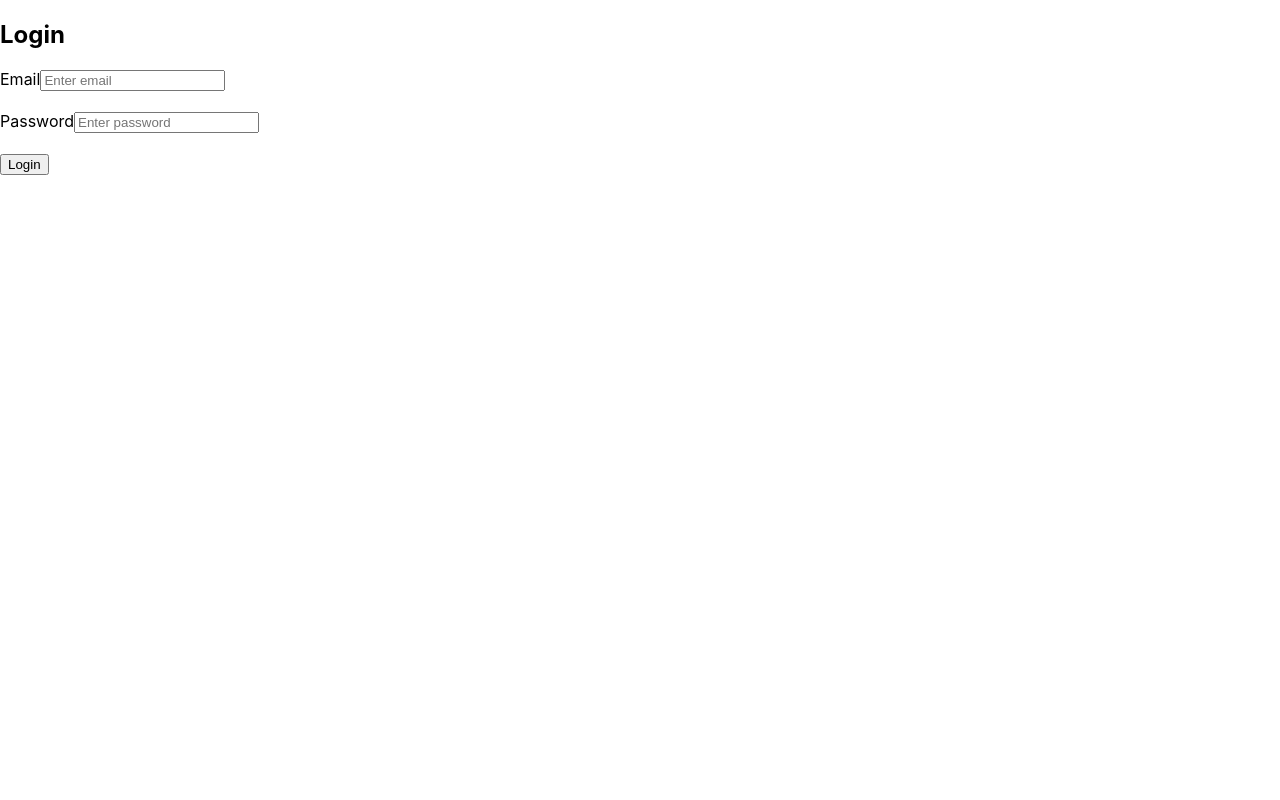
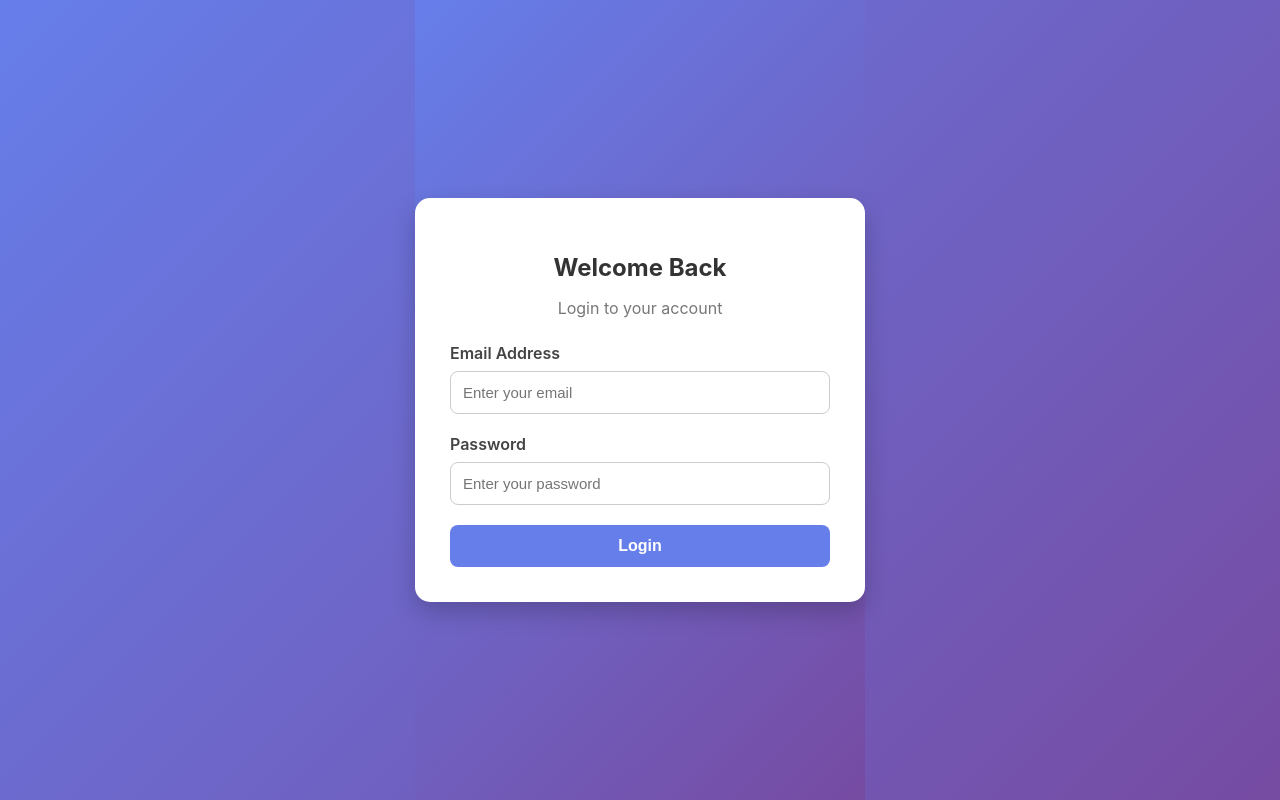
Before and after one commit to minasty/ai-clinical-decision-support-system, a React (Create React App) app in the folder frontend/: page /login in a window 1280 px wide. Built offline with nearby package versions, Linux system fonts and the light colour scheme; no server answers.

Commit message:
Refactor LoginForm layout and error handling
Refactor LoginForm component to improve structure and styling.

```diff
--- a/frontend/src/components/LoginForm.jsx
+++ b/frontend/src/components/LoginForm.jsx
@@ -3,6 +3,8 @@ import { useNavigate } from "react-router-dom";
 
 import { login as loginService } from "../services/authService";
 import { useAuth } from "../context/AuthContext";
+
+import "./LoginForm.css";
 
 function LoginForm() {
 
@@ -15,10 +17,9 @@ function LoginForm() {
     });
 
     const [loading, setLoading] = useState(false);
-
     const [error, setError] = useState("");
 
-    // Update input fields
+
     const handleChange = (e) => {
 
         setFormData({
@@ -28,7 +29,7 @@ function LoginForm() {
 
     };
 
-    // Submit login
+
     const handleSubmit = async (e) => {
 
         e.preventDefault();
@@ -38,10 +39,10 @@ function LoginForm() {
         if (!formData.email || !formData.password) {
 
             setError("Email and password are required.");
-
             return;
 
         }
+
 
         try {
 
@@ -49,11 +50,10 @@ function LoginForm() {
 
             const response = await loginService(formData);
 
-            // Save user in AuthContext
             login(response.user, response.token);
 
-            // Redirect to dashboard
             navigate("/dashboard");
+
 
         } catch (err) {
 
@@ -67,37 +67,46 @@ function LoginForm() {
 
     };
 
+
     return (
 
-        <div className="login-container">
+        <div className="login-page">
 
-            <h2>Login</h2>
+            <div className="login-card">
+
+                <h2>Welcome Back</h2>
+
+                <p className="login-subtitle">
+                    Login to your account
+                </p>
+
 
                 {error && (
-                <p style={{ color: "red" }}>
+                    <div className="error-message">
                         {error}
-                </p>
+                    </div>
                 )}
+
 
                 <form onSubmit={handleSubmit}>
 
-                <div>
 
-                    <label>Email</label>
+                    <div className="form-group">
+
+                        <label>Email Address</label>
 
                         <input
                             type="email"
                             name="email"
                             value={formData.email}
                             onChange={handleChange}
-                        placeholder="Enter email"
+                            placeholder="Enter your email"
                         />
 
                     </div>
 
-                <br />
 
-                <div>
+                    <div className="form-group">
 
                         <label>Password</label>
 
@@ -106,14 +115,15 @@ function LoginForm() {
                             name="password"
                             value={formData.password}
                             onChange={handleChange}
-                        placeholder="Enter password"
+                            placeholder="Enter your password"
                         />
 
                     </div>
 
-                <br />
+
 
                     <button
+                        className="login-button"
                         type="submit"
                         disabled={loading}
                     >
@@ -122,7 +132,10 @@ function LoginForm() {
 
                     </button>
 
+
                 </form>
+
+            </div>
 
         </div>
 
```
Lines whose indentation alone changed are shown as unchanged.
